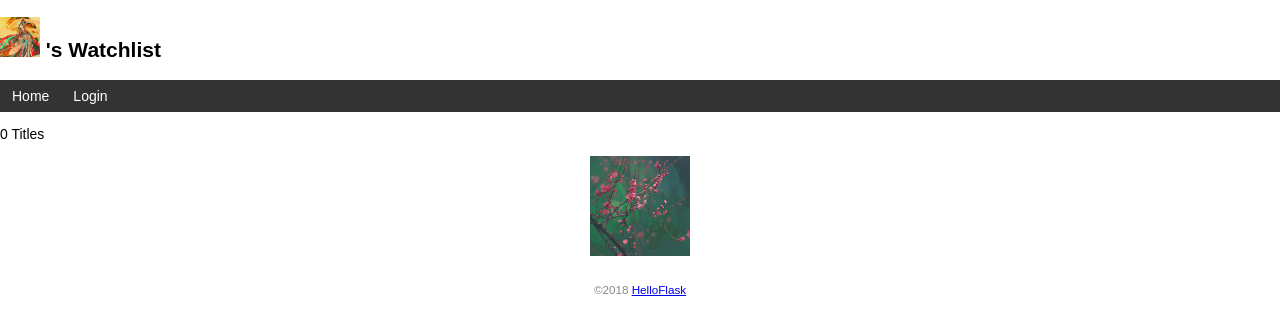
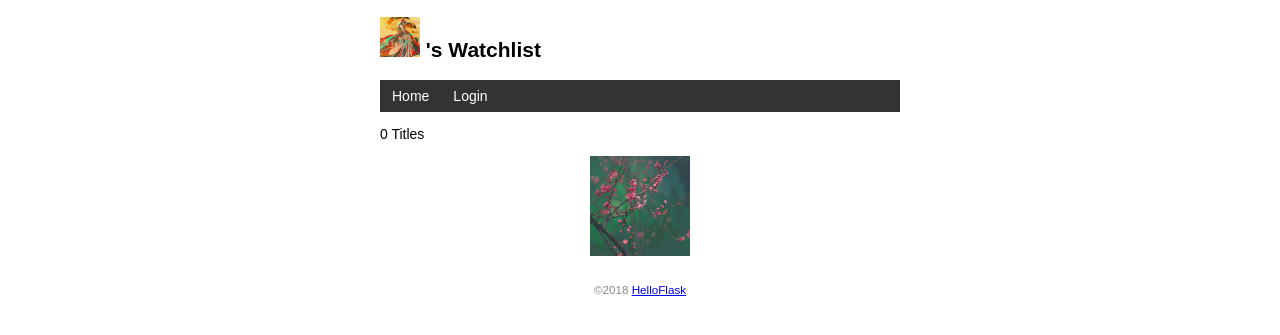
Before and after one commit to gaoliujiadi/watchlist, a Flask app: page / in a window 1280 px wide. Shown: the top 335 px of the page. Run offline with Flask 2, Linux system fonts and the light colour scheme; data that the repository does not hold is empty.

Commit message:
style.css fixed

```diff
--- a/static/style.css
+++ b/static/style.css
@@ -1,7 +1,7 @@
 /*页面整体*/
 body{
     margin: auto;
-    max-width: 520;
+    max-width: 520px;
     font-size: 14px;
     font-family: Arial, Helvetica, sans-serif;
 }
```
